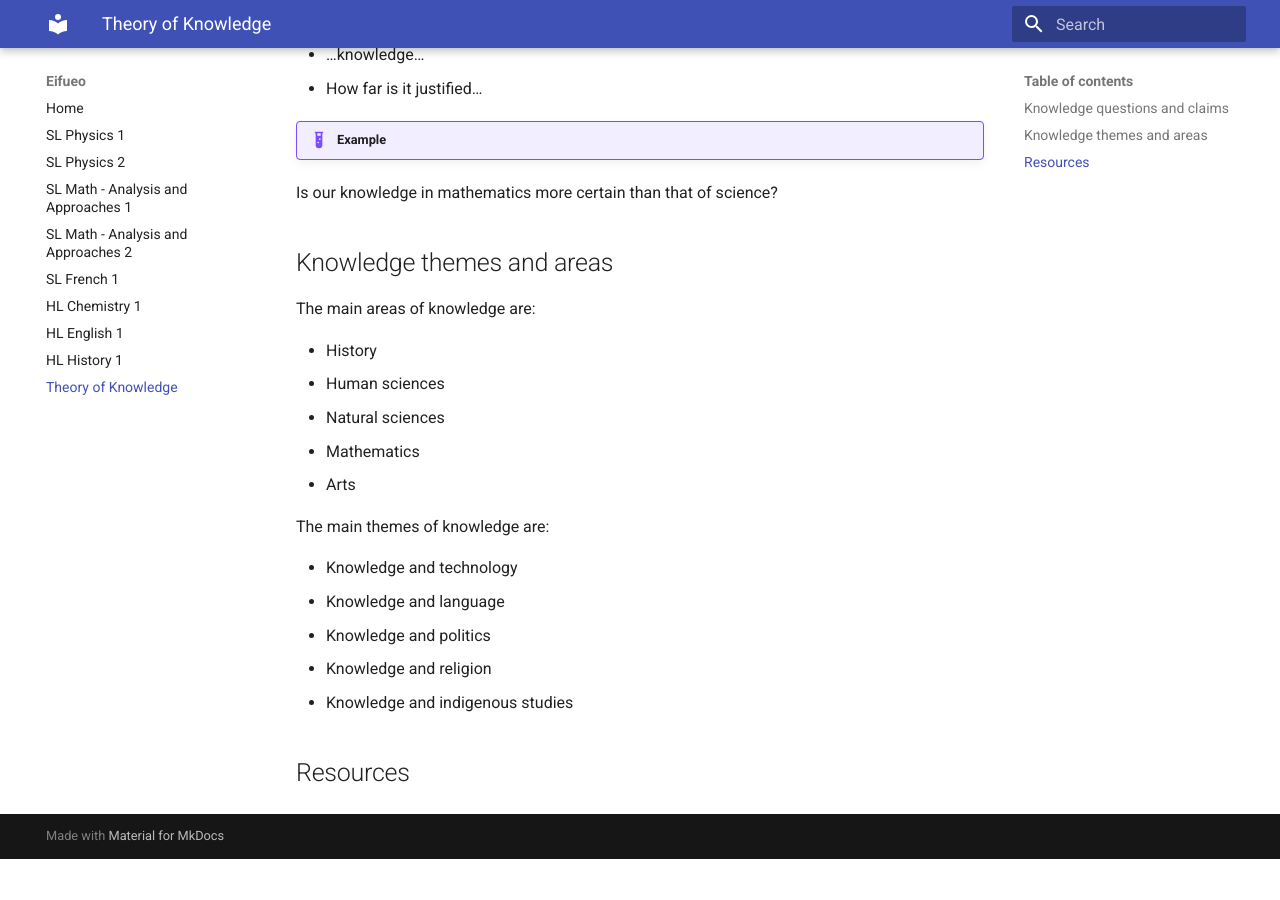
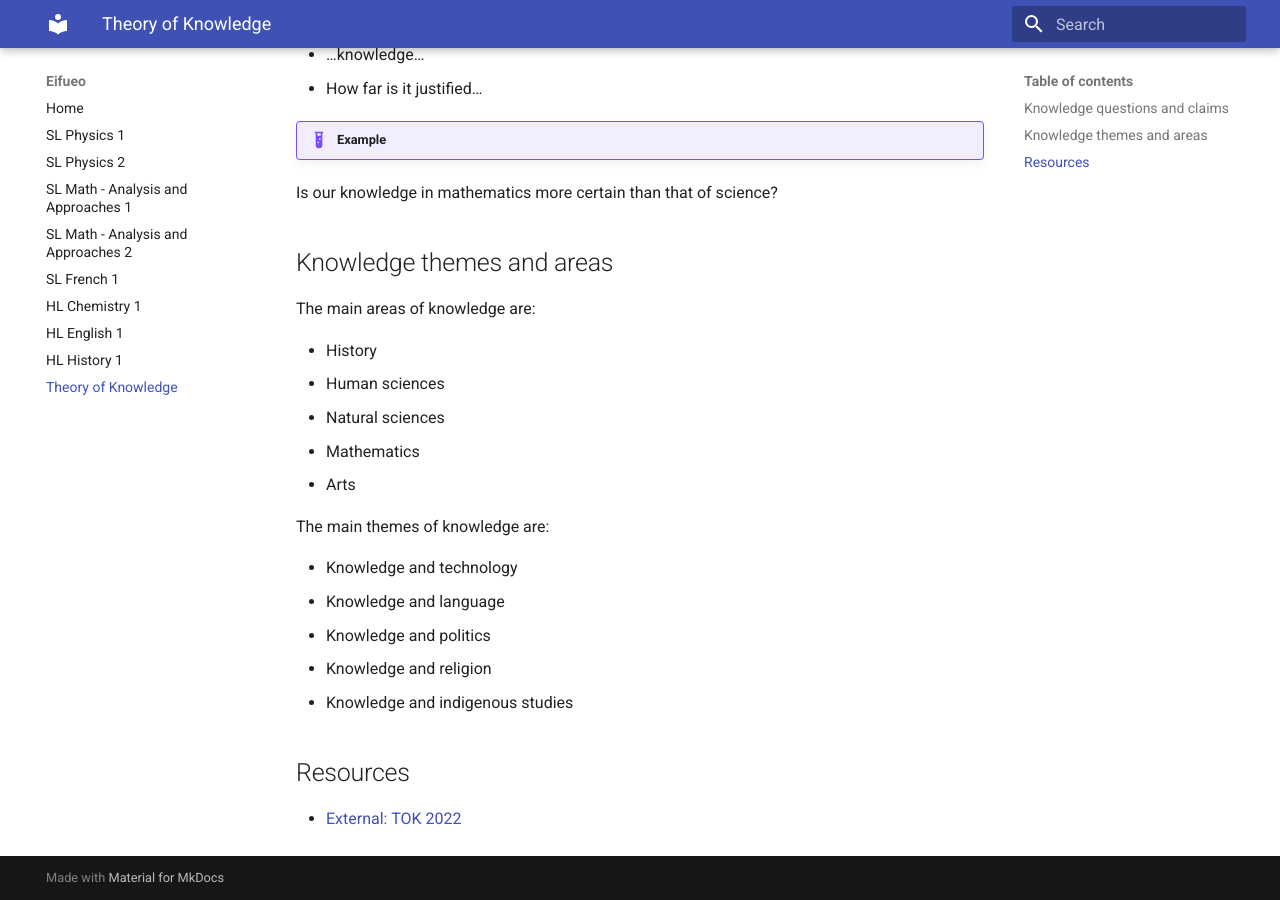
Before and after one commit to potatoeggy/eifueo, an MkDocs documentation site: the page built from docs/tok.md, in a window 1280 px wide and 900 px high, scrolled down 592 px. Built offline with MkDocs 1.6.1 and Material for MkDocs 9.7.7, drawn with Linux system fonts in a browser that asks for light colours; before the commit the page ends 1451 px from its top, so only the background shows below that.

Commit message:
hist+tok: add external resources

```diff
--- a/docs/tok.md
+++ b/docs/tok.md
@@ -39,3 +39,5 @@ The main themes of knowledge are:
  - Knowledge and indigenous studies
 
 ## Resources
+
+ - [External: TOK 2022](https://tok2022.weebly.com)
```
Also changed, not shown: docs/chw3mz.md (+1 -0 lines).
